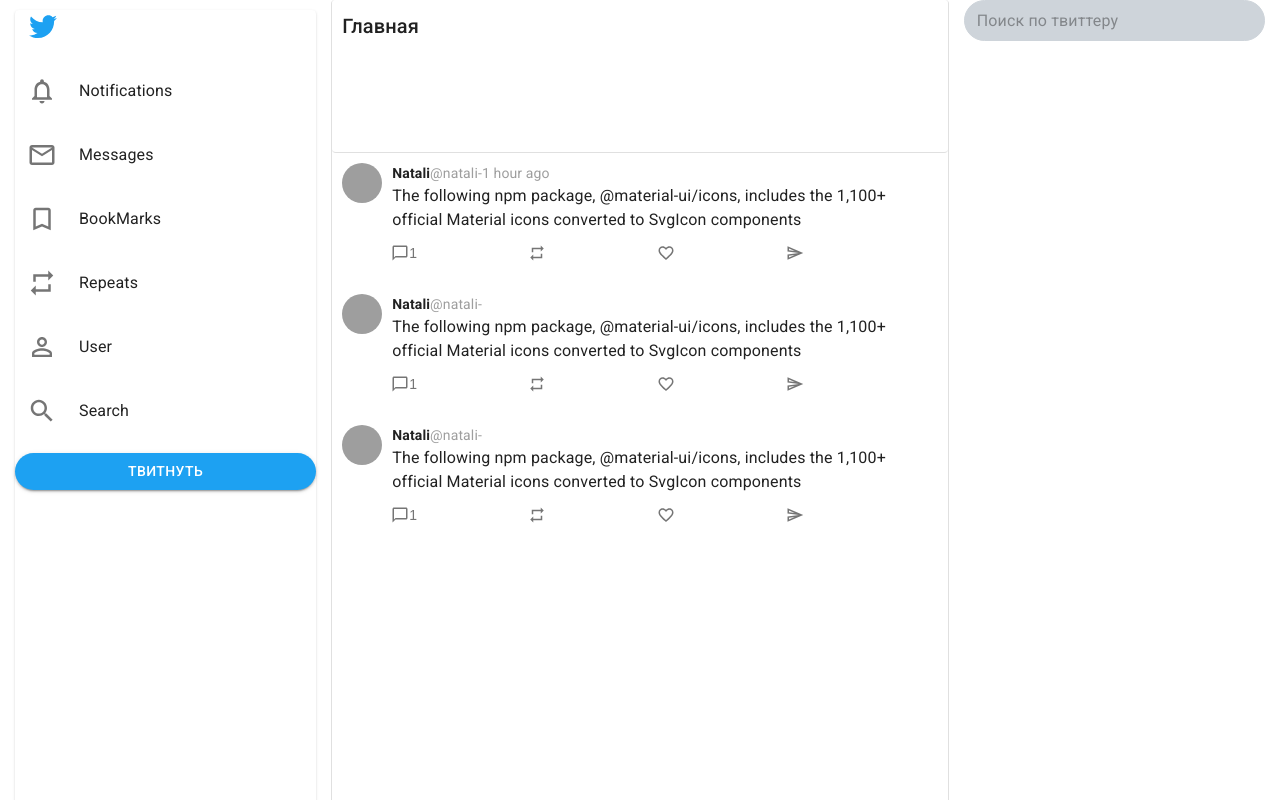
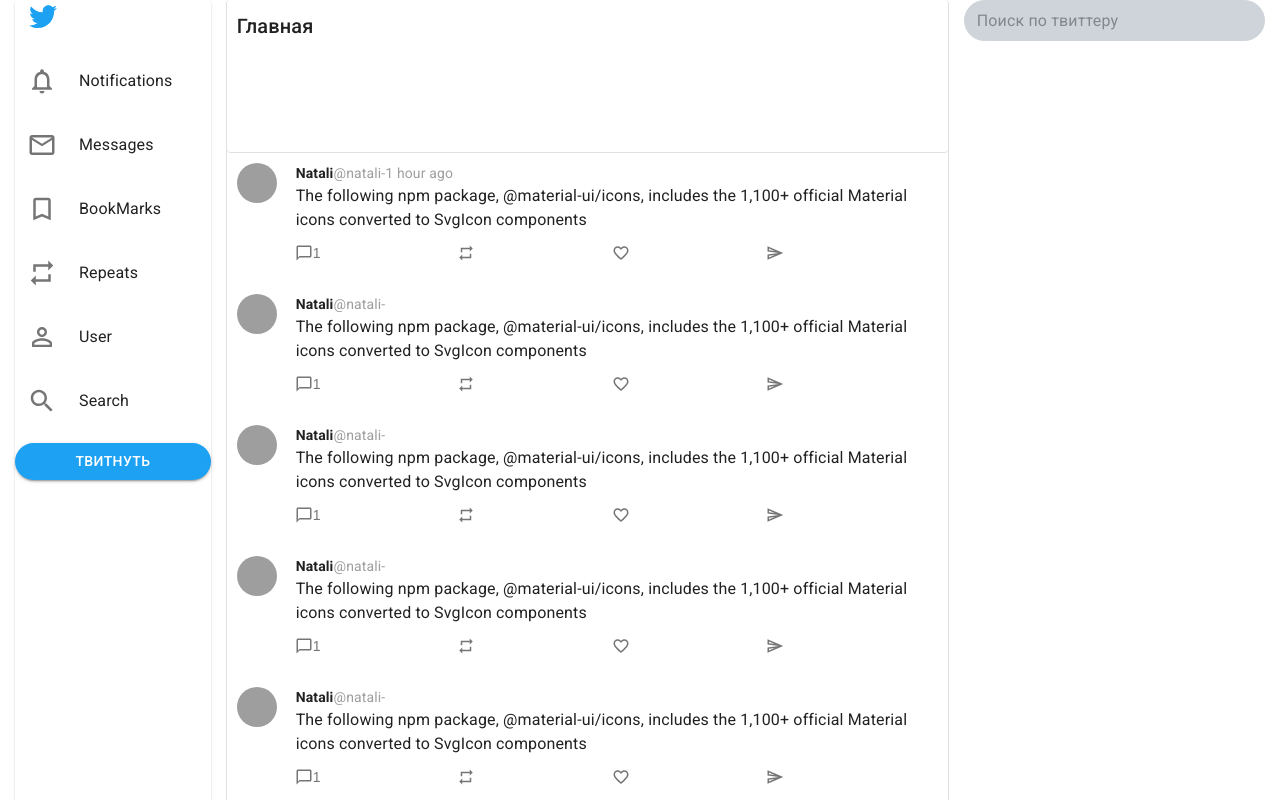
Before and after one commit to cartario/Twitterclone, a React (Create React App) app: page / in a window 1280 px wide. Shown: the top 800 px of the page. Built offline with nearby package versions, Linux system fonts and the light colour scheme; grey boxes are pictures that could not be loaded.

Commit message:
sticky, hidden

```diff
--- a/src/home.jsx
+++ b/src/home.jsx
@@ -14,6 +14,8 @@
     textAlign: `left`,
   },
   sideMenuList: {
+    position: `sticky`,
+    top: 0,
     margin: 0,
     padding: 0,
     listStyle: `none`,
@@ -58,6 +60,9 @@
     borderBottom: 0,
   },
   tweetsHeader: {
+    position: `sticky`,
+    top: 0,
+    zIndex: 1,
     padding: `10px`,
     borderRight: 0,
     borderLeft: 0,
@@ -120,7 +125,35 @@
     avatarUrl: `https://images.unsplash.com/photo-1558898479-33c0057a5d12?ixlib=rb-1.2.1&ixid=eyJhcHBfaWQiOjEyMDd9&auto=format&fit=crop&w=1350&q=80`
   },
   {
-    _id: `kokoooo`,
+    _id: `kowkoooo`,
+    name: 'Natali',
+    email: '@natali',
+    text: '',
+    avatarUrl: 'https://images.unsplash.com/photo-1494790108377-be9c29b29330?ixlib=rb-1.2.1&ixid=eyJhcHBfaWQiOjEyMDd9&auto=format&fit=crop&w=634&q=80'
+  },
+  {
+    _id: `kokooowo`,
+    name: 'Natali',
+    email: '@natali',
+    text: '',
+    avatarUrl: 'https://images.unsplash.com/photo-1494790108377-be9c29b29330?ixlib=rb-1.2.1&ixid=eyJhcHBfaWQiOjEyMDd9&auto=format&fit=crop&w=634&q=80'
+  },
+  {
+    _id: `kowskoooo`,
+    name: 'Natali',
+    email: '@natali',
+    text: '',
+    avatarUrl: 'https://images.unsplash.com/photo-1494790108377-be9c29b29330?ixlib=rb-1.2.1&ixid=eyJhcHBfaWQiOjEyMDd9&auto=format&fit=crop&w=634&q=80'
+  },
+  {
+    _id: `kokwoooo`,
+    name: 'Natali',
+    email: '@natali',
+    text: '',
+    avatarUrl: 'https://images.unsplash.com/photo-1494790108377-be9c29b29330?ixlib=rb-1.2.1&ixid=eyJhcHBfaWQiOjEyMDd9&auto=format&fit=crop&w=634&q=80'
+  },
+  {
+    _id: `kokowooo`,
     name: 'Natali',
     email: '@natali',
     text: '',
@@ -146,10 +179,10 @@
     <Container maxWidth="lg">
 
       <Grid container spacing={3}>
-        <Grid  item xs={3}>
+        <Grid  item xs={2}>
           <SideMenu classes={classes}/>
         </Grid>
-        <Grid item xs={6}>
+        <Grid item xs={7}>
           <Paper className={classes.tweetsWrapper} variant="outlined">
             <Paper className={classes.tweetsHeader} variant="outlined">
               <Typography variant="h6">
@@ -167,13 +200,13 @@
             </ul>
           </Paper>
         </Grid>
-        <Grid item xs={3}>
+        <Grid item xs={3} >
           {/* <Paper className={classes.paper}> */}
             <BootstrapInput
               label="Поиск"
               fullWidth
               placeholder="Поиск по твиттеру"
-
+              style={{position: `sticky`, top: 0}}
             />
           {/* </Paper> */}
         </Grid>
--- a/src/side-menu.jsx
+++ b/src/side-menu.jsx
@@ -1,6 +1,7 @@
 import React from 'react';
 import Paper from '@material-ui/core/Paper';
 import { Button} from '@material-ui/core';
+import { Hidden} from '@material-ui/core';
 import { Typography } from '@material-ui/core';
 import { IconButton } from '@material-ui/core';
 import TwitterIcon from '@material-ui/icons/Twitter';
@@ -10,12 +11,13 @@
 import RepeatIcon from '@material-ui/icons/RepeatOutlined';
 import UserIcon from '@material-ui/icons/PersonOutlineOutlined';
 import SearchIcon from '@material-ui/icons/SearchOutlined';
+import CreateIcon from '@material-ui/icons/CreateOutlined';
 
 const SideMenu = ({classes}) => {
   return (
-    <Paper style={{height: `100vh`}} className={classes.paper}>
+    <Paper style={{height: `100%`}} className={classes.paper}>
       <ul className={classes.sideMenuList}>
-        <li className={classes.sideMenuItem}>
+        <li className={classes.sideMenuItem} style={{marginTop: 0}}>
           <IconButton style={{paddingTop: 0}}>
             <TwitterIcon className={classes.logo} color="primary"/>
           </IconButton>
@@ -24,40 +26,60 @@
           <IconButton>
             <NotificationsIcon className={classes.sideMenuIcon} />
           </IconButton>
+          <Hidden smDown>
             <Typography className={classes.sideMenuItemLabel} >Notifications</Typography>
+          </Hidden>
+
         </li>
         <li className={classes.sideMenuItem}>
           <IconButton>
             <MessageIcon className={classes.sideMenuIcon} />
           </IconButton>
+          <Hidden smDown>
             <Typography className={classes.sideMenuItemLabel} >Messages</Typography>
+          </Hidden>
+
         </li>
         <li className={classes.sideMenuItem}>
           <IconButton>
             <BookmarkIcon className={classes.sideMenuIcon} />
           </IconButton>
+          <Hidden smDown>
             <Typography className={classes.sideMenuItemLabel} >BookMarks</Typography>
+          </Hidden>
+
         </li>
         <li className={classes.sideMenuItem}>
           <IconButton>
             <RepeatIcon className={classes.sideMenuIcon} />
           </IconButton>
+          <Hidden smDown>
             <Typography className={classes.sideMenuItemLabel} >Repeats</Typography>
+          </Hidden>
         </li>
         <li className={classes.sideMenuItem}>
           <IconButton>
             <UserIcon className={classes.sideMenuIcon} />
           </IconButton>
+          <Hidden smDown>
             <Typography className={classes.sideMenuItemLabel} >User</Typography>
+          </Hidden>
         </li>
         <li className={classes.sideMenuItem}>
           <IconButton>
             <SearchIcon className={classes.sideMenuIcon} />
           </IconButton>
+          <Hidden smDown>
             <Typography className={classes.sideMenuItemLabel} >Search</Typography>
+          </Hidden>
         </li>
         <li className={classes.sideMenuItem}>
-          <Button className={classes.sideMenuButton} variant="contained" color="primary" fullWidth>Твитнуть</Button>
+          <Button className={classes.sideMenuButton} variant="contained" color="primary" fullWidth>
+            <Hidden smDown>Твитнуть</Hidden>
+            <Hidden mdUp>
+              <CreateIcon className={classes.sideMenuIcon}/>
+            </Hidden>
+          </Button>
         </li>
       </ul>
 
```
Lines whose indentation alone changed are shown as unchanged.
